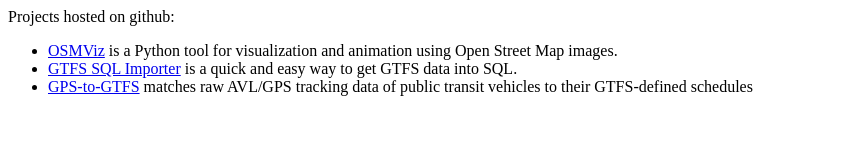
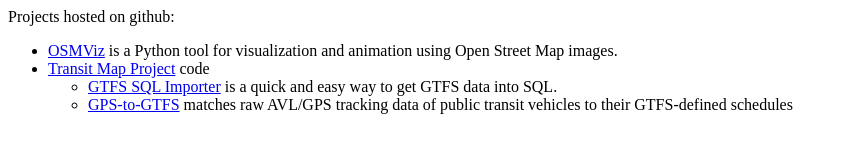
Before and after one commit to cbick/cbick.github.com, a plain HTML site: page index.html in a window 1280 px wide. Shown: the whole page, without its empty margins (0-848 px from the left). Drawn offline with Linux system fonts and the light colour scheme.

Commit message:
Added TMP link

```diff
--- a/index.html
+++ b/index.html
@@ -9,11 +9,13 @@
 
 Projects hosted on github:<br>
 <ul>
-<li><a href="http://cbick.github.com/osmviz/">OSMViz</a> is a Python tool for visualization and animation using Open Street Map images.
-<li><a href="http://cbick.github.com/gtfs_SQL_importer/">GTFS SQL Importer</a> is a quick and easy way to get GTFS data into SQL.
-<li><a href="http://cbick.github.com/gps2gtfs/">GPS-to-GTFS</a> matches raw AVL/GPS tracking data of public transit vehicles to their GTFS-defined schedules
+  <li><a href="http://cbick.github.com/osmviz/">OSMViz</a> is a Python tool for visualization and animation using Open Street Map images.
+  <li><a href="http://sites.google.com/site/transitmapproject">Transit Map Project</a> code<br>
+    <ul>
+      <li><a href="http://cbick.github.com/gtfs_SQL_importer/">GTFS SQL Importer</a> is a quick and easy way to get GTFS data into SQL.
+      <li><a href="http://cbick.github.com/gps2gtfs/">GPS-to-GTFS</a> matches raw AVL/GPS tracking data of public transit vehicles to their GTFS-defined schedules
+    </ul>
 </ul>
-
 
 </body>
 </html>
```
